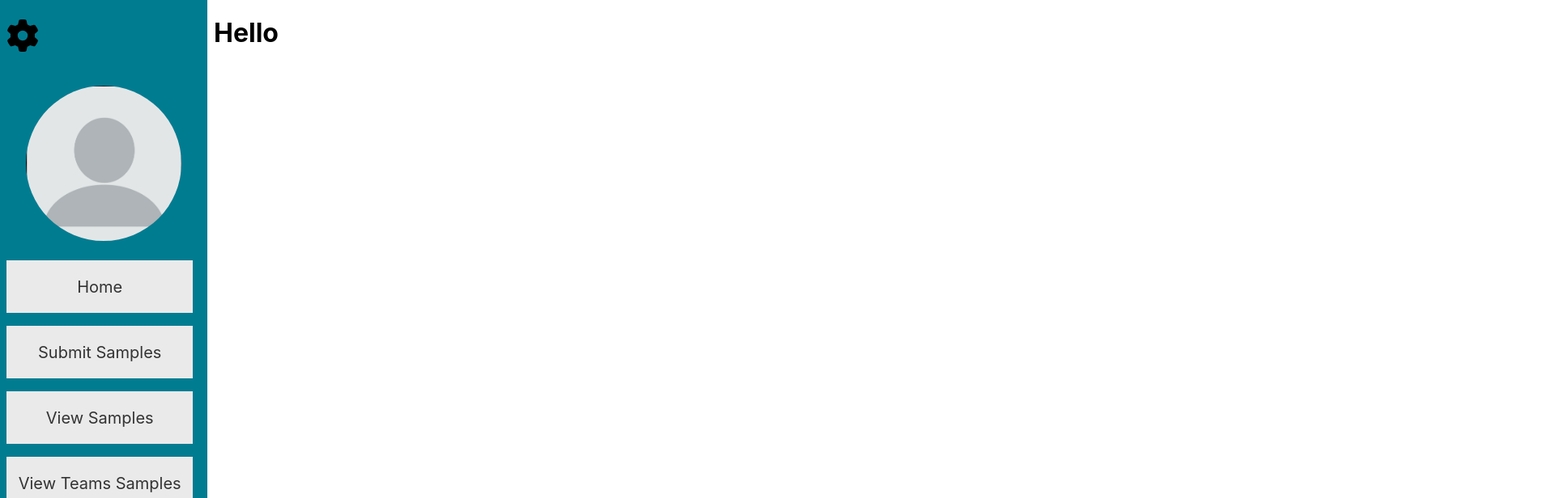
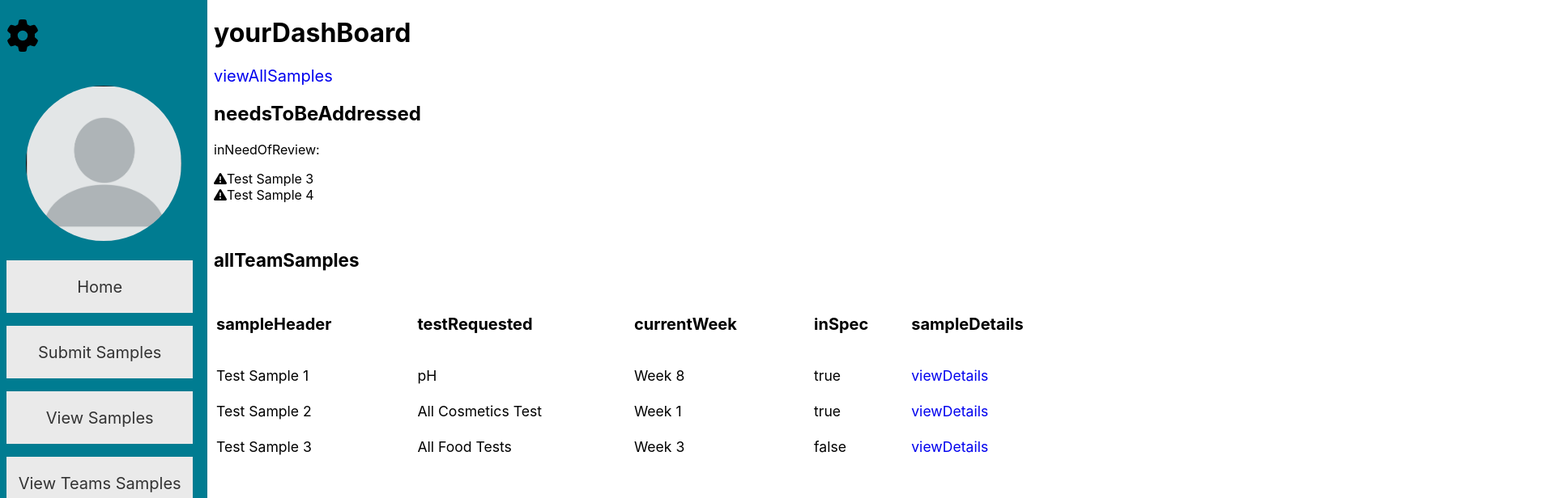
Before and after one commit to kbongco/sample-management-frontend, a React (Create React App) app: page / in a window 1280 px wide. Shown: the top 616 px of the page at 81% size, 1920 px wide, since content can reach past the window. Built offline with nearby package versions, Linux system fonts and the light colour scheme; no server answers.

Commit message:
fixing up layout for overall application

```diff
--- a/src/App.css
+++ b/src/App.css
@@ -1,6 +1,6 @@
 .chbi-layout-container {
-  width: 1920px;
-  height: 1080px;
+  width: 1366px;
+  height: 768px;
 
   display: grid;
   grid:
--- a/src/App.tsx
+++ b/src/App.tsx
@@ -10,15 +10,13 @@ function App() {
     <>
       <div className='chbi-layout-container'>
         <div className='chbi-layout-nav-bar'>
-          <NavBar/>
+          <NavBar />
         </div>
         <div className='chbi-layout-content'>
-          <h1>Hello</h1>
+          <DashBoardContent />
         </div>
-        {/* <NavBar /> */}
-        {/* <DashBoardContent/> */}
       </div>
-      </>
+    </>
   );
 }
 
```
